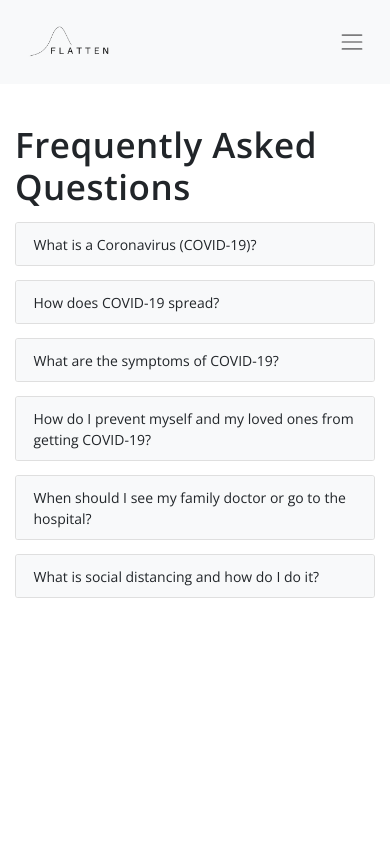
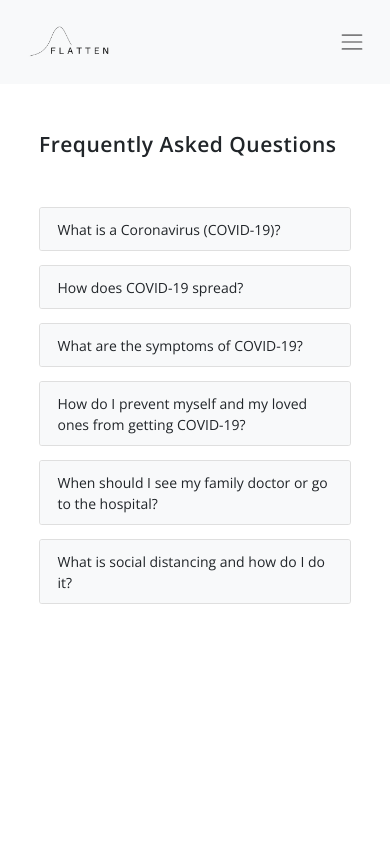
Before and after one commit to yifeiz/covid-19-frontend, a React (Create React App) app: page /info in a window 390 px wide. Shown: the top 844 px of the page. Built offline with nearby package versions, Linux system fonts and the light colour scheme.

Commit message:
Added info page

```diff
--- a/src/components/about-us/AboutUs.css
+++ b/src/components/about-us/AboutUs.css
@@ -1,3 +1,13 @@
+@media screen and (max-width: 700px) {
+  .about-us {
+    padding: 3% 5% !important;
+  }
+}
+
+.about-us {
+  padding: 3% 0%;
+}
+
 .title {
   text-align: center;
   font-family: "Open Sans";
@@ -19,7 +29,7 @@
   padding-top: 30px;
 }
 
-.col-md-3 {
+.col-ld-3 {
   padding-bottom: 30px;
 }
 
--- a/src/components/about-us/AboutUs.jsx
+++ b/src/components/about-us/AboutUs.jsx
@@ -98,9 +98,9 @@ class AboutUs extends React.Component {
     ];
 
     return (
-      <div className="App">
+      <div className="about-us">
         <section>
-          <h1 className="title"> About Us </h1>
+          <h4 className="title"> The Team </h4>
           <p className="description">
             Here are the amazing volunteers who made this project possible!
           </p>
--- a/src/components/about-us/Profile.css
+++ b/src/components/about-us/Profile.css
@@ -1,3 +1,7 @@
+.card {
+  margin-bottom: 32px;
+}
+
 .card-img-top {
   position: static;
   padding: 0;
--- a/src/components/footer/Footer.css
+++ b/src/components/footer/Footer.css
@@ -7,6 +7,6 @@
 .footer {
   height: max-content;
   font-style: italic;
-  padding: 2% 10%;
+  padding: 3% 10%;
   background-color: #f8f9fa;
 }
--- a/src/components/form/SymptomForm.css
+++ b/src/components/form/SymptomForm.css
@@ -40,7 +40,7 @@
 }
 
 .form__padding {
-  padding: 5% 20%;
+  padding: 3% 20%;
 }
 
 .question {
--- a/src/components/info/Info.css
+++ b/src/components/info/Info.css
@@ -1,8 +1,24 @@
-.container {
+@media screen and (max-width: 700px) {
+  .info__title {
+    font-size: 1.5rem !important;
+  }
+
+  .info__container {
+    height: 100% !important;
+    padding: 2% 10% !important;
+  }
+}
+
+.info__title {
+  padding-bottom: 36px;
+}
+
+.info__container {
   height: 100% !important;
+  padding: 3% 20%;
 }
 
 .cardStyle {
-  width: "60%" !important;
-  margin-bottom: "1rem" !important;
+  width: 60% !important;
+  margin-bottom: 1rem !important;
 }
--- a/src/components/info/Info.jsx
+++ b/src/components/info/Info.jsx
@@ -37,8 +37,8 @@ class App extends Component {
   render() {
     const { cards, collapse } = this.state;
     return (
-      <div className="container">
-        <h4>Frequently Asked Questions</h4>
+      <div className="info__container">
+        <h4 className="info__title">Frequently Asked Questions</h4>
         {cards.map((elem, index) => {
           return (
             <Card
```
